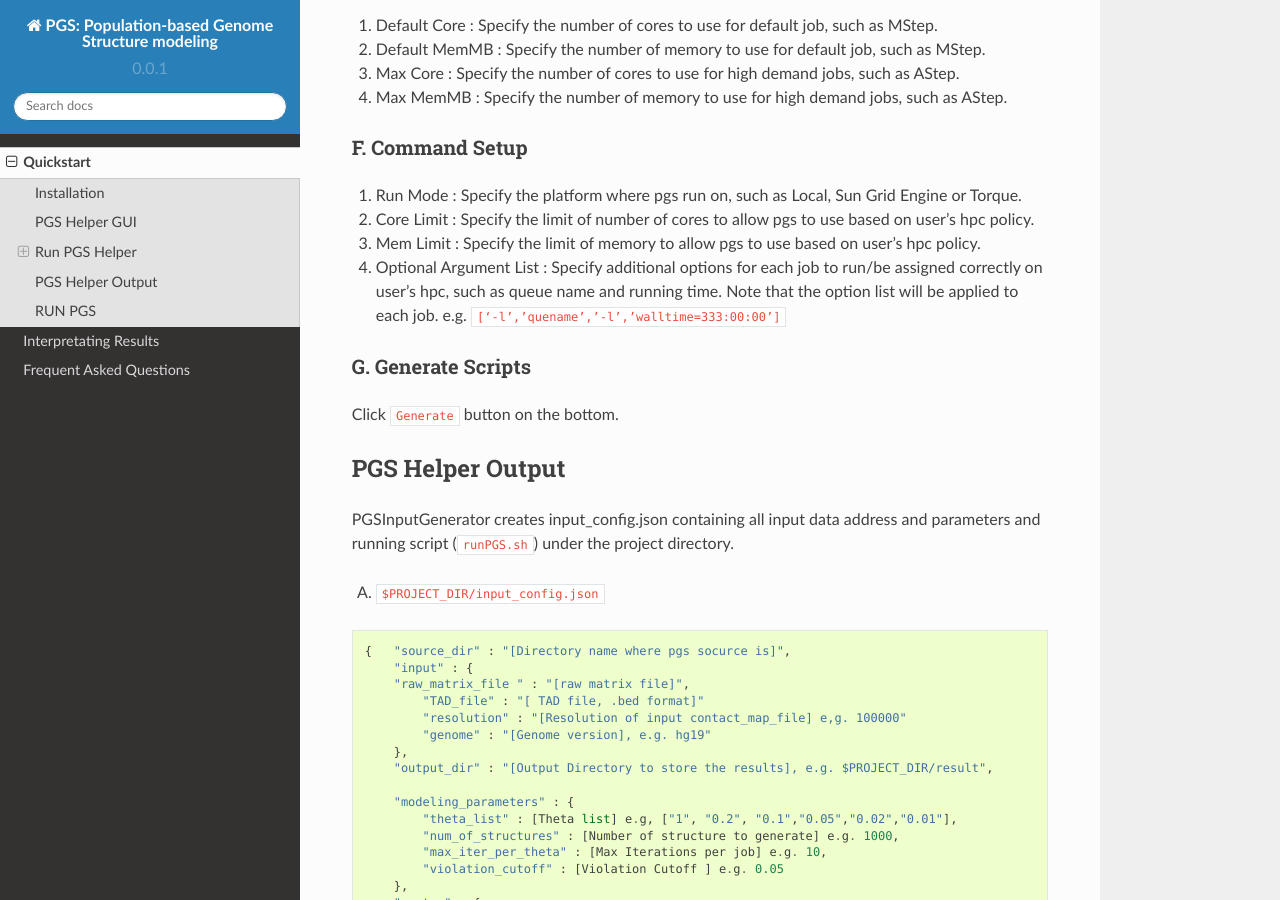
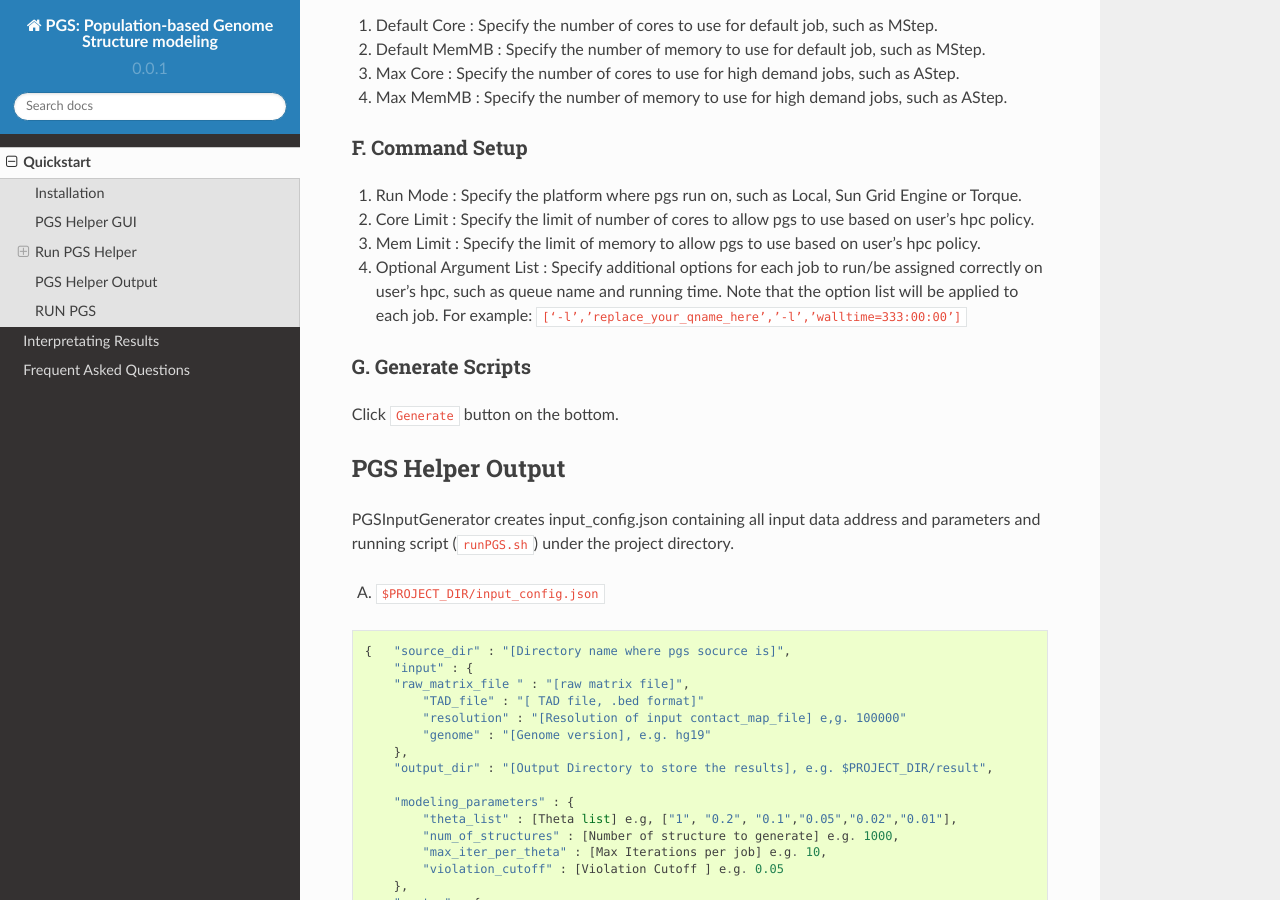
Before and after one commit to alberlab/pgs, a Sphinx documentation site: the page built from docs/quickstart.rst, in a window 1280 px wide and 900 px high, scrolled down 2941 px. Built offline with Sphinx 7.4.7 and the Read the Docs theme 2.0.0, drawn with Linux system fonts in a browser that asks for light colours.

Commit message:
Update quickstart.rst

```diff
--- a/docs/quickstart.rst
+++ b/docs/quickstart.rst
@@ -119,7 +119,7 @@ F. Command Setup
 2. Core Limit : Specify the limit of number of cores to allow pgs to use based on user’s hpc policy.
 3. Mem Limit : Specify the limit of memory to allow pgs to use based on user’s hpc policy.
 4. Optional Argument List : Specify additional options for each job to run/be assigned correctly on user’s hpc, such as queue name and running time. Note that the option list will be applied to each job.
-   e.g. ``[‘-l’,’quename’,’-l’,’walltime=333:00:00’]``
+   For example: ``[‘-l’,’replace_your_qname_here’,’-l’,’walltime=333:00:00’]``
 
 G. Generate Scripts
 ~~~~~~~~~~~~~~~~~~~
```
